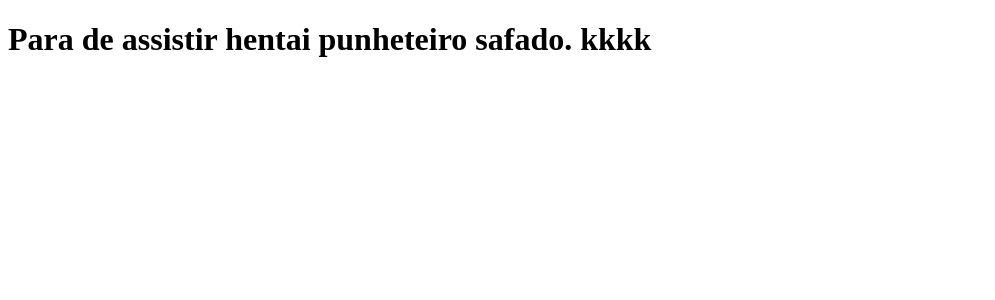
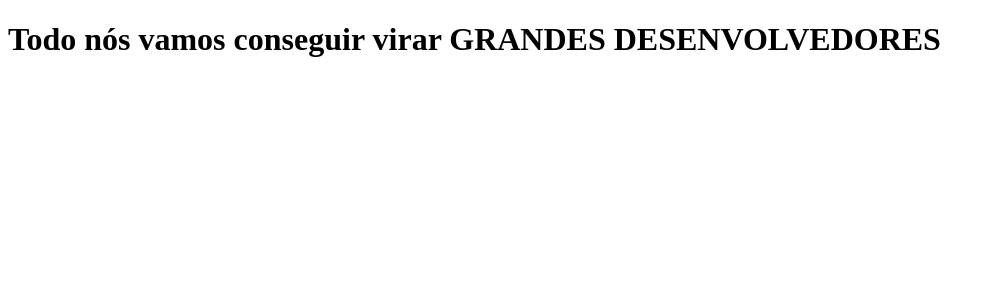
Before and after one commit to DiegoCaladoProgramador/clone-tabnews, a Next.js app: page / in a window 1280 px wide. Shown: the top 300 px of the page, without its empty margins (0-995 px from the left). Built offline with nearby package versions, Linux system fonts and the light colour scheme.

Commit message:
alterar a mensamge inicial do site

```diff
--- a/pages/index.js
+++ b/pages/index.js
@@ -1,5 +1,5 @@
 function Home(){
-    return <h1>Para de assistir hentai punheteiro safado. kkkk</h1>
+    return <h1>Todo nós vamos conseguir virar GRANDES DESENVOLVEDORES</h1>
 }
 
 export default Home
```
